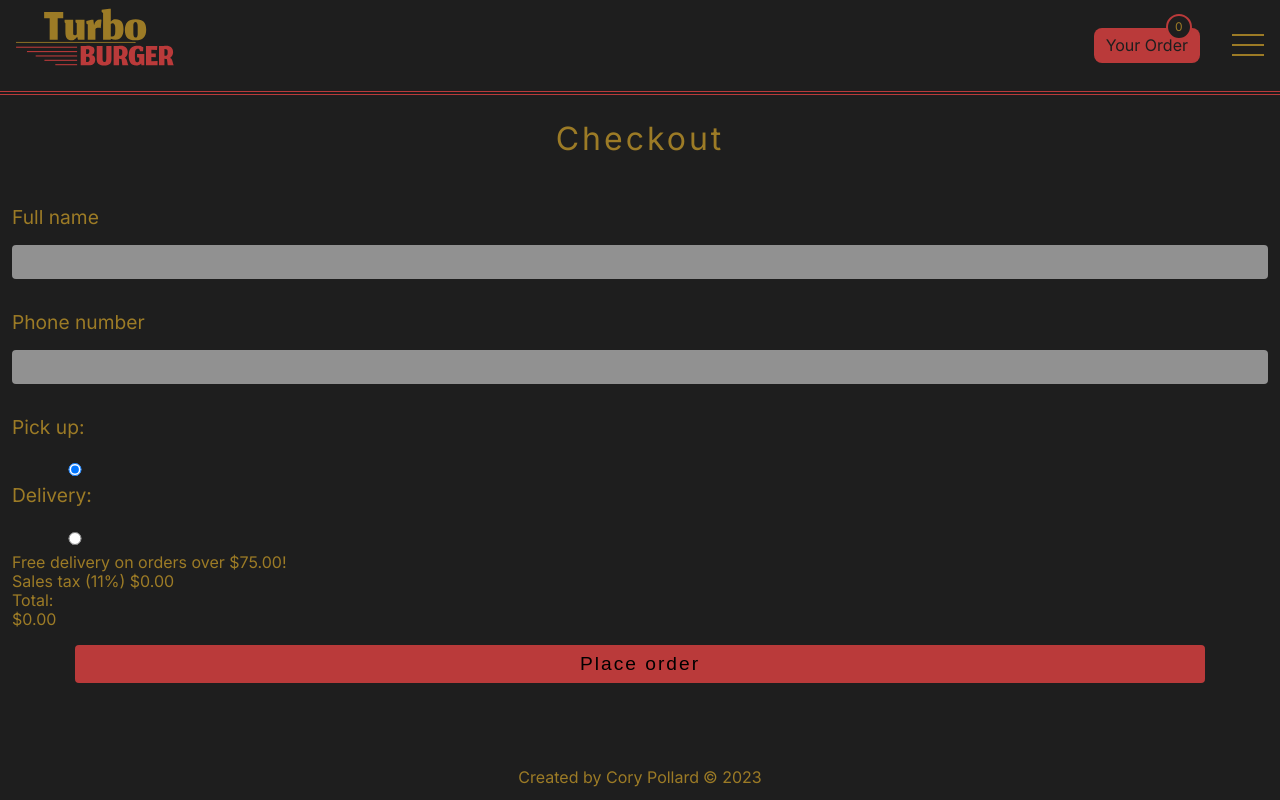
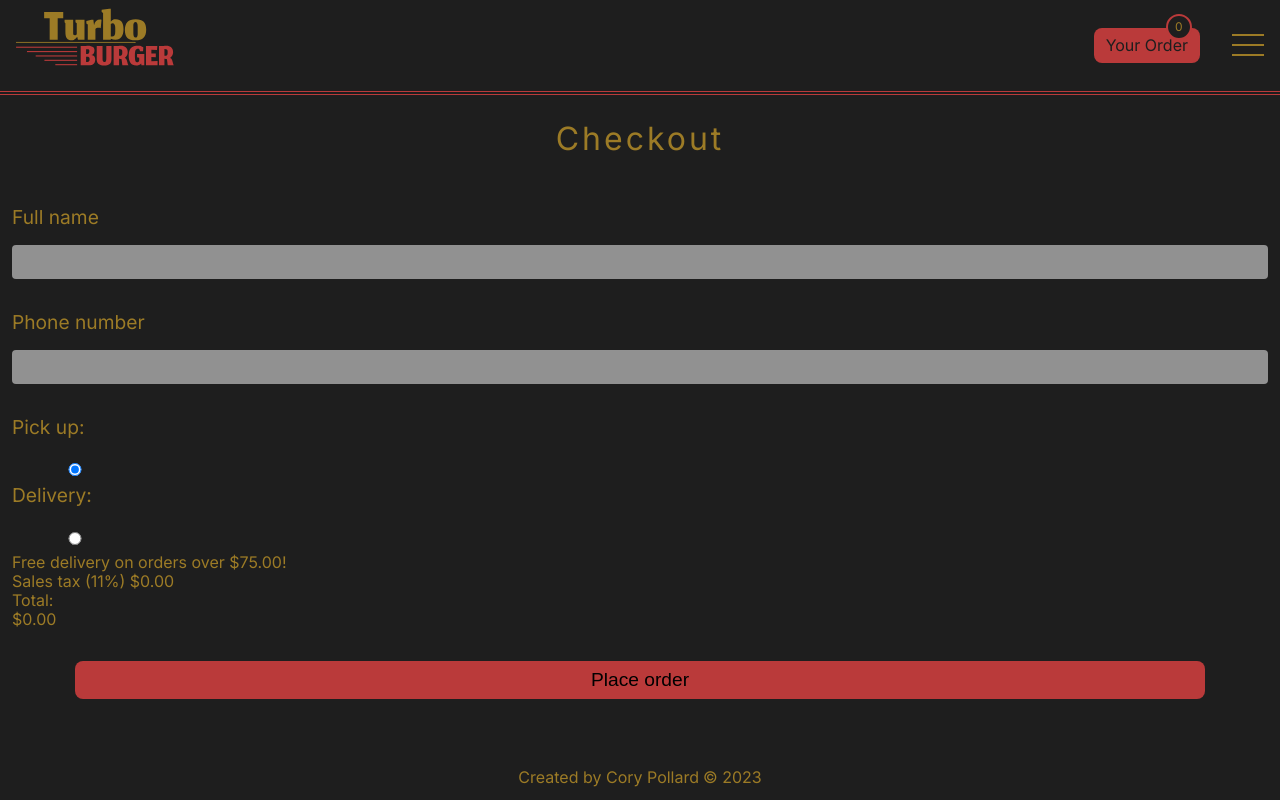
Before and after one commit to SpectreAscended/turbo-burger, a React (Vite) app: page /order/checkout in a window 1280 px wide. Built offline with nearby package versions, Linux system fonts and the light colour scheme; no server answers; a web font is replaced by a local one.

Commit message:
created mixin for buttons with primary color and secondary color

```diff
--- a/src/components/auth/authForm.scss
+++ b/src/components/auth/authForm.scss
@@ -36,15 +36,6 @@
   }
 
   button {
-    display: block;
-    border: none;
-    padding: 0.5rem 2rem;
-    width: 80%;
-    margin-inline: auto;
-    margin-block: 2rem;
-    font-size: 1.2rem;
-    background-color: var(--color-primary);
-    border-radius: 0.5rem;
-    cursor: pointer;
+    @include button-primary;
   }
 }
--- a/src/components/order/checkout/checkout.scss
+++ b/src/components/order/checkout/checkout.scss
@@ -13,16 +13,7 @@
   }
 
   button {
-    display: block;
-    width: 90%;
-    margin: 1rem auto;
-    background-color: var(--color-secondary);
-    padding: 0.5rem;
-    border-radius: 0.25rem;
-    border: none;
-    font-size: 1.2rem;
-    letter-spacing: 2px;
-    cursor: pointer;
+    @include button-secondary;
   }
 
   &__input {
--- a/src/index.scss
+++ b/src/index.scss
@@ -91,6 +91,32 @@ main {
   color: #000;
 }
 
+@mixin button-primary {
+  display: block;
+  border: none;
+  padding: 0.5rem 2rem;
+  width: 90%;
+  margin-inline: auto;
+  margin-block: 2rem;
+  font-size: 1.2rem;
+  background-color: var(--color-primary);
+  border-radius: 0.5rem;
+  cursor: pointer;
+}
+
+@mixin button-secondary {
+  display: block;
+  border: none;
+  padding: 0.5rem 2rem;
+  width: 90%;
+  margin-inline: auto;
+  margin-block: 2rem;
+  font-size: 1.2rem;
+  background-color: var(--color-secondary);
+  border-radius: 0.5rem;
+  cursor: pointer;
+}
+
 // Media Queries
 
 @media only screen and (max-width: $bp-mobile-small) {
```
